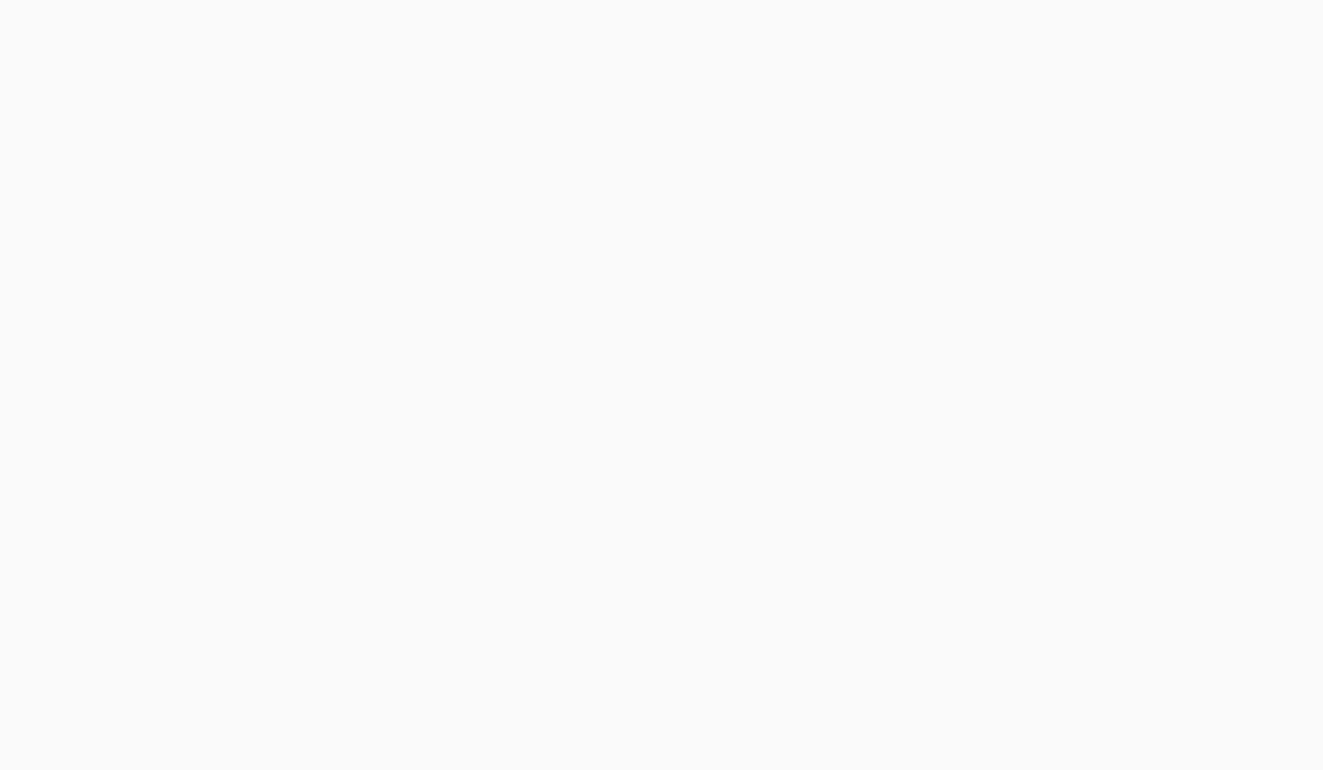
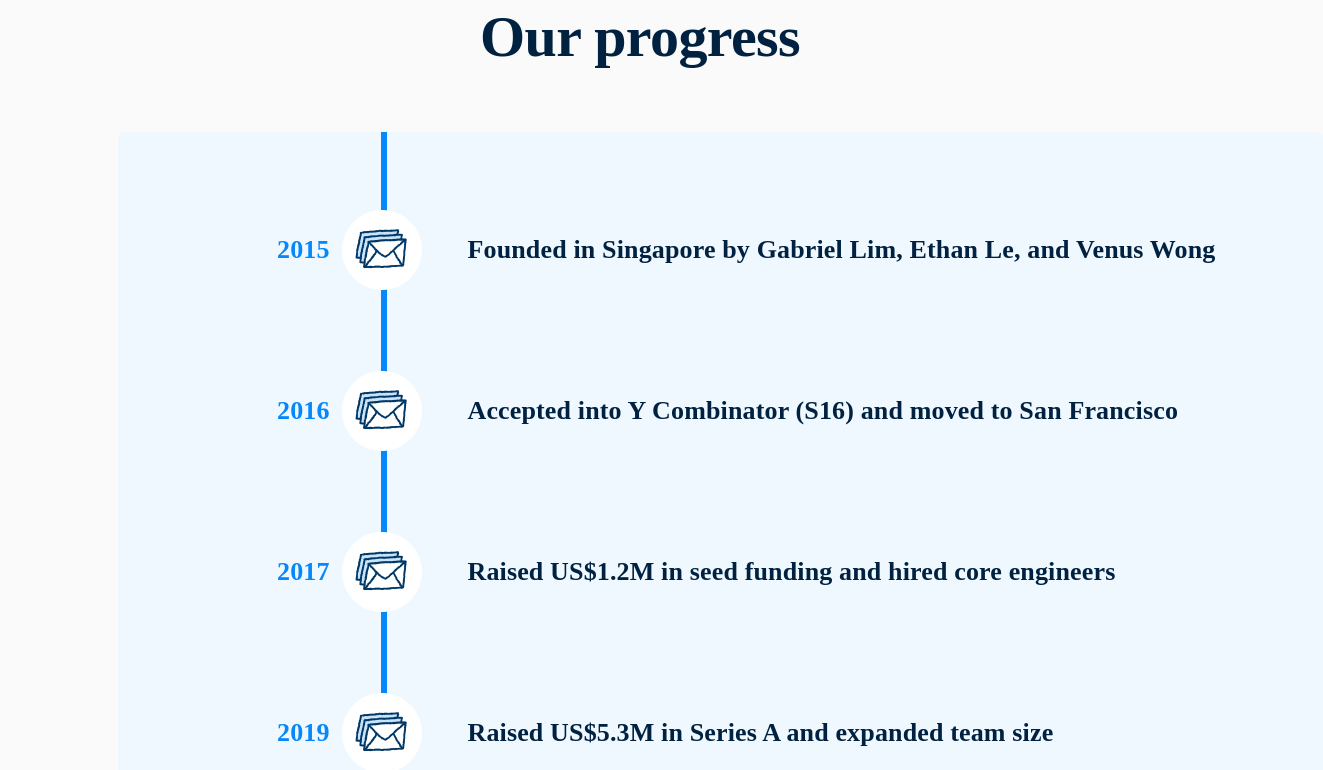
Before and after one commit to Xandreww/Saleswhale-JuniorWebDevTest, a React (Create React App) app: page / in a window 1280 px wide. Shown: the part 2000-2770 px from the top of the page, 1323 px wide, since content can reach past the window. Before the commit the page ends 1964 px from the top, so only its background shows below. Built offline with nearby package versions, Linux system fonts and the light colour scheme.

Commit message:
add progress

```diff
--- a/src/components/views/Homepage/Homepage.js
+++ b/src/components/views/Homepage/Homepage.js
@@ -1,6 +1,7 @@
 import React from 'react';
 import { Statement } from '../Homepage/Statement/Statement';
 import { Culture } from '../Homepage/Culture/Culture';
+import { Progress } from '../Homepage/Progress/Progress';
 
 import styles from './Homepage.module.scss';
 
@@ -8,6 +9,7 @@ const Component = () => (
   <div className={styles.root}>
     <Statement />
     <Culture />
+    <Progress />
   </div>
 );
 
--- /dev/null
+++ b/src/components/views/Homepage/Progress/Progress.js
@@ -0,0 +1,60 @@
+import React from 'react';
+import mails from '../../../../images/mails.png';
+
+import styles from './Progress.module.scss';
+
+const data = [
+  {
+    id: 1,
+    year: '2015',
+    event: 'Founded in Singapore by Gabriel Lim, Ethan Le, and Venus Wong',
+  },
+  {
+    id: 2,
+    year: '2016',
+    event: 'Accepted into Y Combinator (S16) and moved to San Francisco',
+  },
+  {
+    id: 3,
+    year: '2017',
+    event: 'Raised US$1.2M in seed funding and hired core engineers',
+  },
+  {
+    id: 4,
+    year: '2019',
+    event: 'Raised US$5.3M in Series A and expanded team size',
+  },
+  {
+    id: 5,
+    year: '2020',
+    event: 'Opened US office in Washington, DC and hired US sales team',
+  },
+];
+
+const Component = () => (
+  <div className={styles.root}>
+    <h1>Our progress</h1>
+    <div className={styles.progress}>
+      <div className={styles.line}></div>
+      <ul>
+        {data.map((record) => (
+          <li key={record.id}>
+            <p className={styles.year} key={record.id}>
+              {record.year}
+            </p>
+            <img key={record.id} className={styles.mails} src={mails} alt="mails"></img>
+            <p className={styles.event} key={record.id}>
+              {record.event}
+            </p>
+          </li>
+        ))}
+      </ul>
+    </div>
+  </div>
+);
+
+export {
+  Component as Progress,
+  // Container as Progress,
+  Component as ProgressComponent,
+};
--- /dev/null
+++ b/src/components/views/Homepage/Progress/Progress.module.scss
@@ -0,0 +1,83 @@
+.root {
+  padding: 64px 118px 77px 118px;
+  position: relative;
+}
+
+h1 {
+  height: 62px;
+  font-family: Source Sans Pro;
+  font-style: normal;
+  font-weight: bold;
+  font-size: 58px;
+  line-height: 62px;
+  text-align: center;
+  letter-spacing: -0.01em;
+  margin-bottom: 64px;
+
+  /* Rich Blue Black */
+  color: #002240;
+}
+
+.progress {
+  width: 1205px;
+  height: 879px;
+  background: #eff8ff;
+  border-radius: 5px;
+
+  ul {
+    list-style-type: none;
+    list-style-type: none;
+    display: flex;
+    flex-direction: column;
+    height: 879px;
+    justify-content: space-evenly;
+  }
+
+  li {
+    display: flex;
+    flex-direction: row;
+    align-items: center;
+    margin-left: 119px;
+  }
+
+  .year {
+    width: 60.46px;
+    font-family: Source Sans Pro;
+    font-style: normal;
+    font-weight: bold;
+    font-size: 26px;
+    line-height: 34px;
+
+    /* Saleswhale Primary Blue */
+    color: #0688fa;
+  }
+
+  .mails {
+    width: 80px;
+    height: 80px;
+    margin: 0 45px 0 5px;
+    z-index: 1;
+  }
+
+  .event {
+    font-family: Source Sans Pro;
+    font-style: normal;
+    font-weight: 600;
+    font-size: 26px;
+    line-height: 34px;
+
+    /* Rich Blue Black */
+    color: #002240;
+  }
+
+  .line {
+    position: absolute;
+    width: 0px;
+    height: 879px;
+    left: 381px;
+    top: 190px;
+
+    /* Saleswhale Primary Blue */
+    border: 3px solid #0688fa;
+  }
+}
```
Also changed, not shown: src/images/mails.png.
